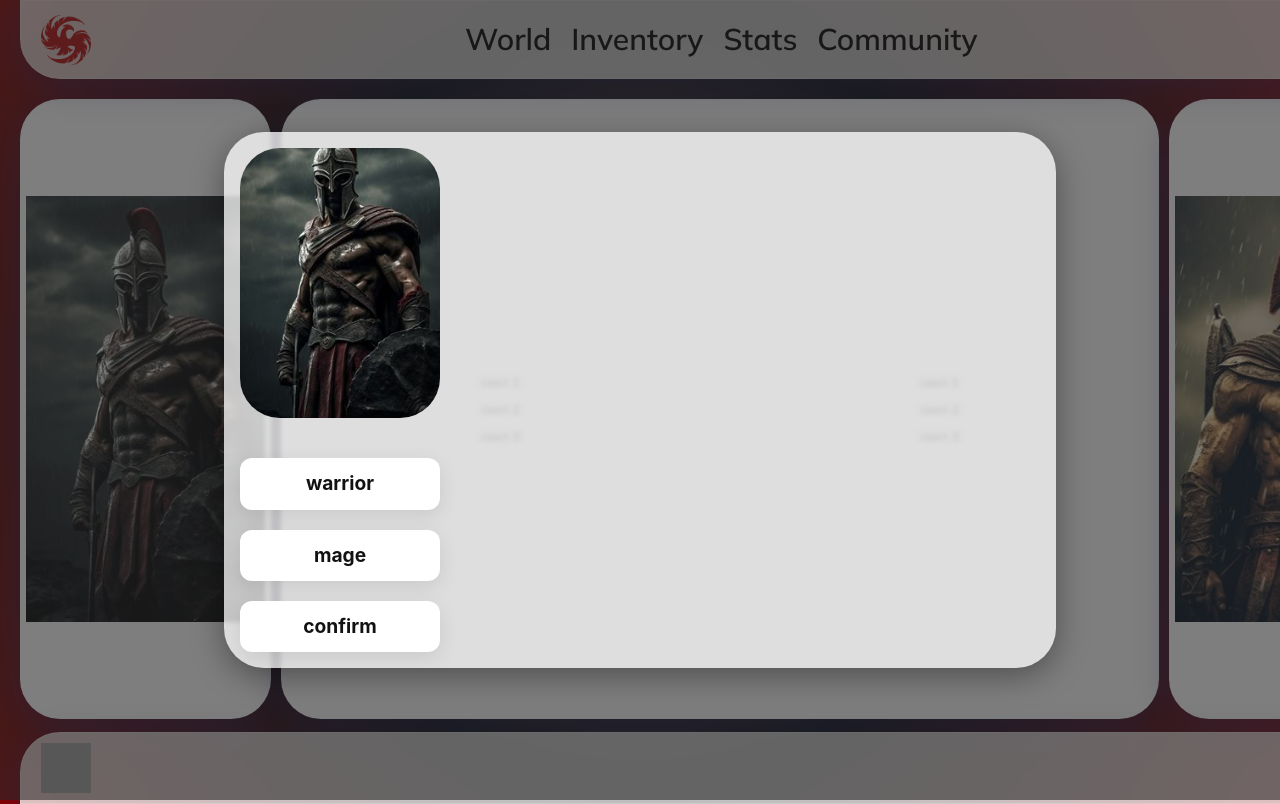
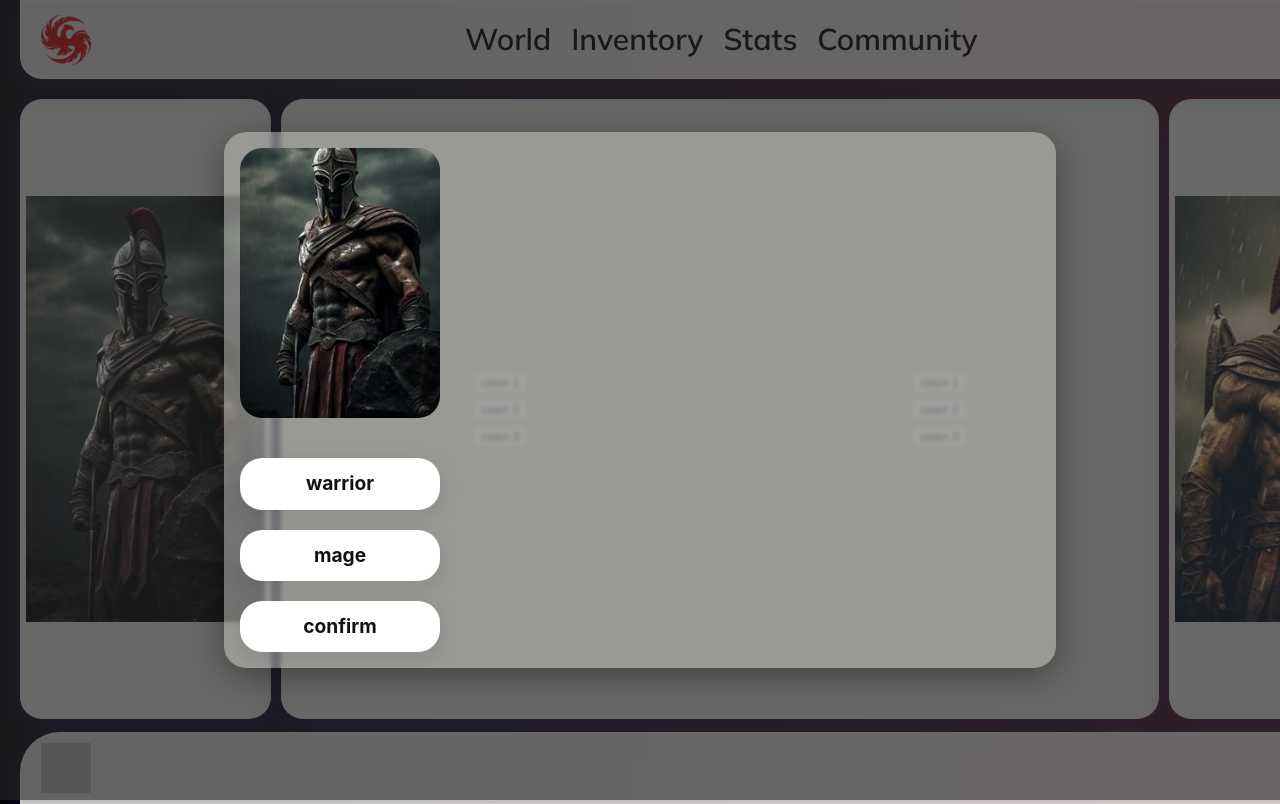
Before and after one commit to kiriotis/apeha-game, a plain HTML site: page apena/index.html in a window 1280 px wide. Shown: the top 804 px of the page. Drawn offline with Linux system fonts and the light colour scheme; grey boxes are pictures that could not be loaded.

Commit message:
feat: update style

```diff
--- /dev/null
+++ b/apena/style/_vars.scss
@@ -0,0 +1,10 @@
+/* SCSS RGB */
+$bg-color: rgba(0, 1, 3, 1);
+$bg-color-blood: rgba(59, 9, 14, 1);
+$bg-gradient: linear-gradient(90deg, $bg-color 14%, $bg-color-blood 90%);
+$accent-color: rgba(182, 184, 173, 1);
+$cards-color: rgba(202, 203, 198, 1);
+$cards-color-opacity: rgba(202, 203, 198, 0.5);
+//
+$radius: 22px;
+//
--- a/apena/style/style.scss
+++ b/apena/style/style.scss
@@ -1,8 +1,11 @@
+@import "vars";
+//
 @import url("https://fonts.googleapis.com/css2?family=Mulish:ital,wght@0,200;0,300;0,400;0,500;0,600;1,200;1,300;1,400;1,500&display=swap");
+//
 body {
 	height: 100vh;
-	background: rgb(66, 37, 37);
-	background: radial-gradient(circle, rgba(66, 37, 37, 1) 28%, rgba(0, 0, 0, 1) 50%, rgba(131, 1, 1, 1) 100%);
+	background: $bg-color;
+	background: $bg-gradient;
 }
 
 .popUP_container {
@@ -22,8 +25,8 @@ body {
 		display: flex;
 		flex-direction: row;
 		position: relative;
-		border-radius: 40px;
-		background: rgba(255, 255, 255, 0.75);
+		border-radius: $radius;
+		background: $cards-color-opacity;
 		box-shadow: 0 8px 32px 0 rgba(0, 0, 0, 0.37);
 		backdrop-filter: blur(2px);
 		.left_side {
@@ -35,7 +38,7 @@ body {
 				overflow: hidden;
 				width: 200px;
 				height: 310px;
-				border-radius: 40px;
+				border-radius: $radius;
 				margin-bottom: 20px;
 				img {
 					object-fit: cover;
@@ -47,8 +50,9 @@ body {
 			.class_selector_btn {
 				align-items: center;
 				background-color: #fff;
-				border-radius: 12px;
-				box-shadow: transparent 0 0 0 3px, rgba(18, 18, 18, 0.1) 0 6px 20px;
+				border-radius: $radius;
+				box-shadow: transparent 0 0 0 3px,
+					rgba(18, 18, 18, 0.1) 0 6px 20px;
 				box-sizing: border-box;
 				color: #121212;
 				cursor: pointer;
@@ -165,8 +169,8 @@ main {
 	align-items: center;
 	padding-left: 20px;
 	padding-right: 20px;
-	border-bottom-left-radius: 40px 40px;
-	border-bottom-right-radius: 40px 40px;
+	border-bottom-left-radius: $radius $radius;
+	border-bottom-right-radius: $radius $radius;
 
 	background: rgba(255, 255, 255, 0.75);
 	box-shadow: 0 8px 32px 0 rgba(31, 38, 135, 0.37);
@@ -236,10 +240,10 @@ main {
 				align-items: center;
 				justify-content: center;
 				gap: 30px;
-				border-radius: 40px;
+				border-radius: $radius;
 				width: 400px;
 				height: 100%;
-				background-color: white;
+				background-color: $cards-color;
 				.player1_title {
 					font-family: Mulish;
 					font-size: 30px;
@@ -278,10 +282,10 @@ main {
 			}
 			.middle_side {
 				box-shadow: 0 8px 32px 0 rgba(31, 38, 135, 0.37);
-				border-radius: 40px;
+				border-radius: $radius;
 				width: 100%;
 				height: auto;
-				background-color: white;
+				background-color: $cards-color;
 				display: flex;
 				flex-direction: row;
 
@@ -304,7 +308,7 @@ main {
 			}
 			.right_side {
 				box-shadow: 0 8px 32px 0 rgba(31, 38, 135, 0.37);
-				border-radius: 40px;
+				border-radius: $radius;
 				width: 400px;
 				height: 100%;
 				background-color: white;
@@ -313,10 +317,10 @@ main {
 				align-items: center;
 				justify-content: center;
 				gap: 30px;
-				border-radius: 40px;
+				border-radius: $radius;
 				width: 400px;
 				height: 100%;
-				background-color: white;
+				background-color: $cards-color;
 				.player2_title {
 					font-family: Mulish;
 					font-size: 30px;
```
Also changed, not shown: apena/style/style.css, 1 other file.
